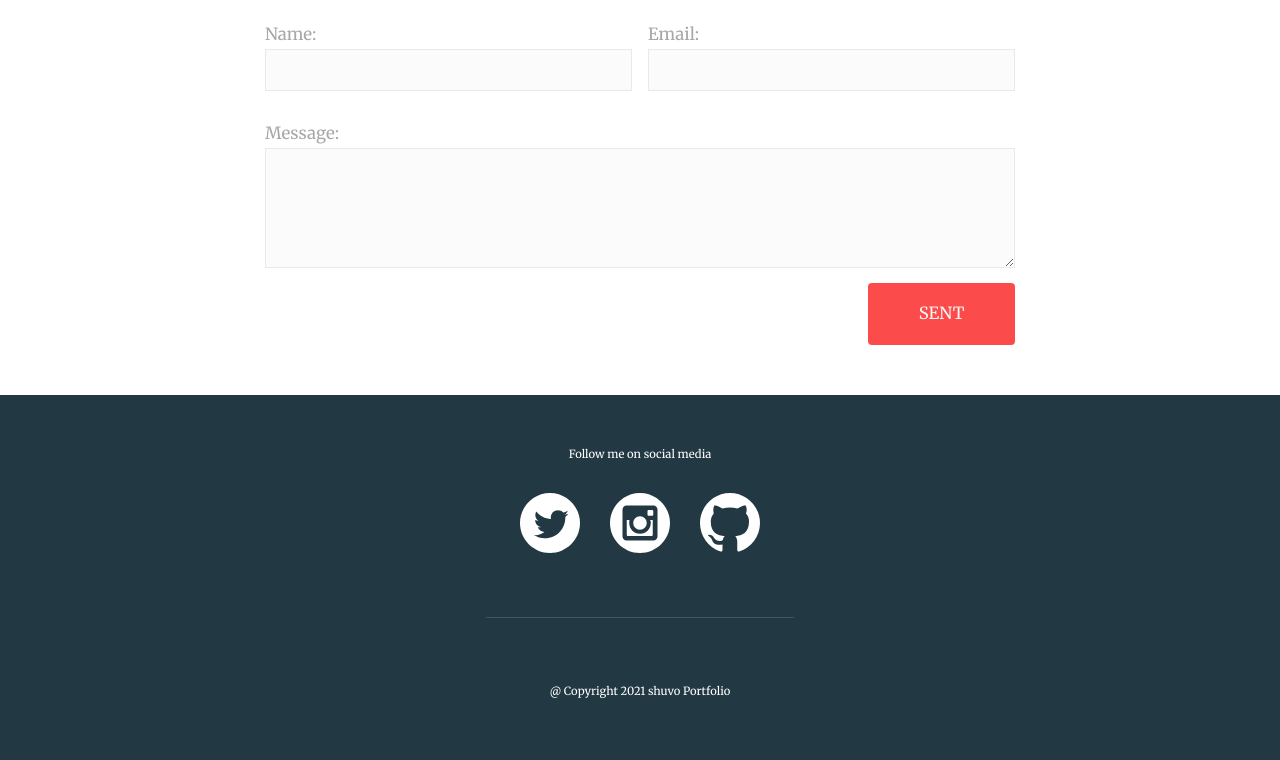
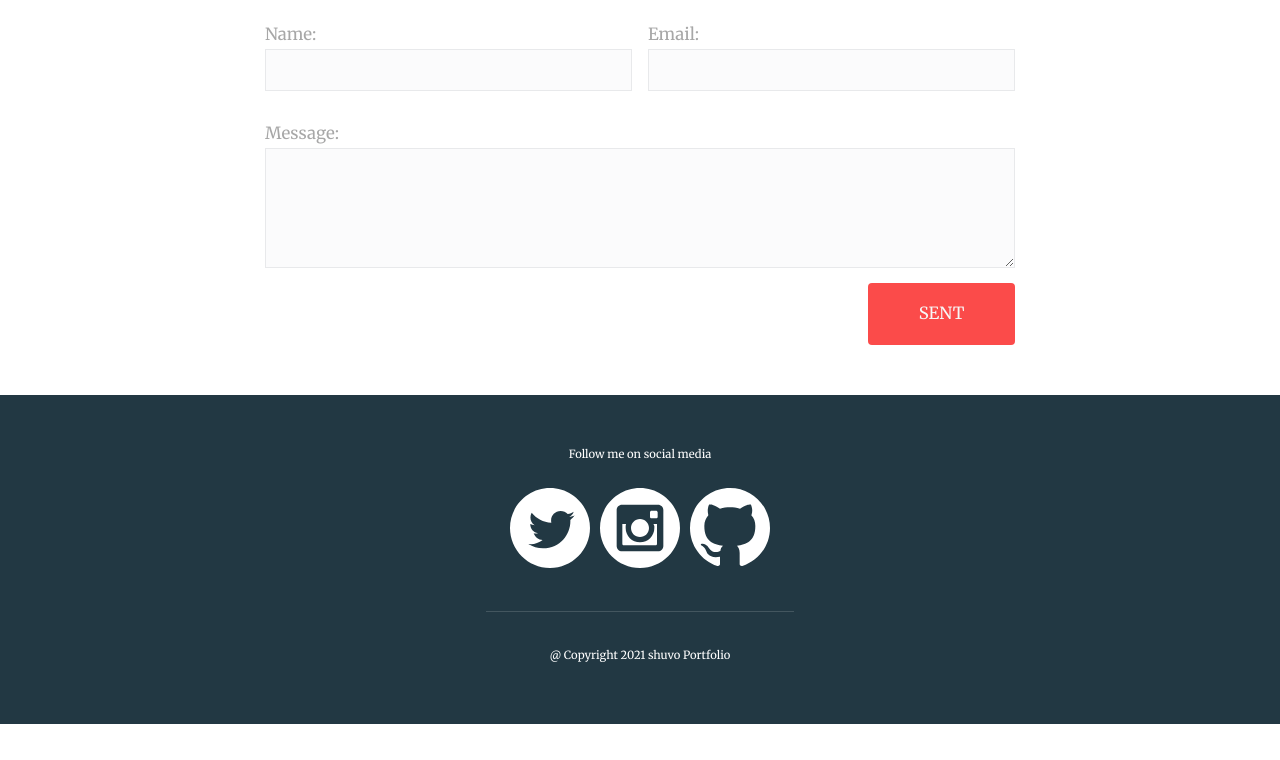
Before and after one commit to sahdathossen76/my_portfolio, a plain HTML site: page index.html in a window 1280 px wide. Shown: the part 2285-3045 px from the top of the page. After the commit the page ends 3009 px from the top, so only its background shows below. Drawn offline with Linux system fonts and the light colour scheme; a web font is replaced by a local one.

Commit message:
footer icon link add

```diff
--- a/index.html
+++ b/index.html
@@ -145,9 +145,9 @@
             Follow me on social media
         </p>
         <div class="footer__social--icons">
-            <img src="img/twitter.svg" alt="">
-            <img src="img/instagram.svg" alt="">
-            <img src="img/github.svg" alt="">
+            <a href="www.twitter.com"><img src="img/twitter.svg" alt=""></a>
+            <a href="www.instagram.com"><img src="img/instagram.svg" alt=""></a>
+            <a href="www.github.com"><img src="img/github.svg" alt=""></a>
         </div>
         <p class="footer__copyright">@ Copyright 2021 shuvo Portfolio</p>
     </footer>
--- a/partials/_footer.scss
+++ b/partials/_footer.scss
@@ -8,17 +8,19 @@
         color: $white;
     }
     &__social--icons{
-        width: 90%;
-        max-width: 24rem;
+        height: 100%;
+        padding-top: 1.5rem;
         display: flex;
-        justify-content: space-between;
-        margin: 1.5rem auto;
-        padding-top: 1.5rem;
+        justify-content: center;
+        gap: 1rem;
+        a{
+            min-width: 8rem;
 
-        img{
-            width: 25%;
-            height: 25%;
+            img{
+                max-width: 100%;
+                max-height: 100%;
 
+            }
         }
     }
     &__copyright{
@@ -30,7 +32,7 @@
             background: rgba($white , 0.15);
             height: 1px;
             max-width: 25%;
-            margin: 6.4rem auto;
+            margin: 3.4rem auto;
 
         }
     }
```
Also changed, not shown: style/main.css, 1 other file.
